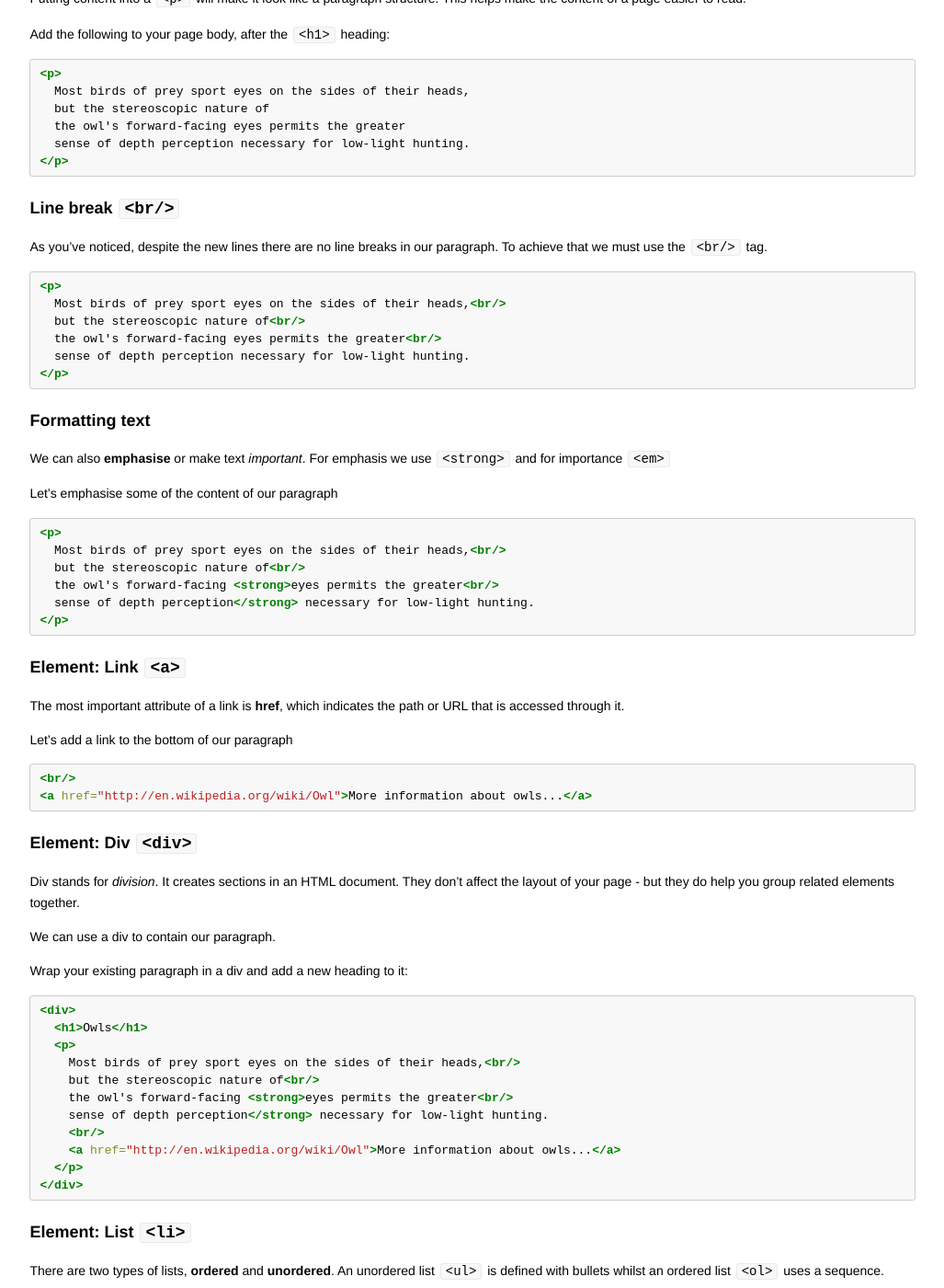
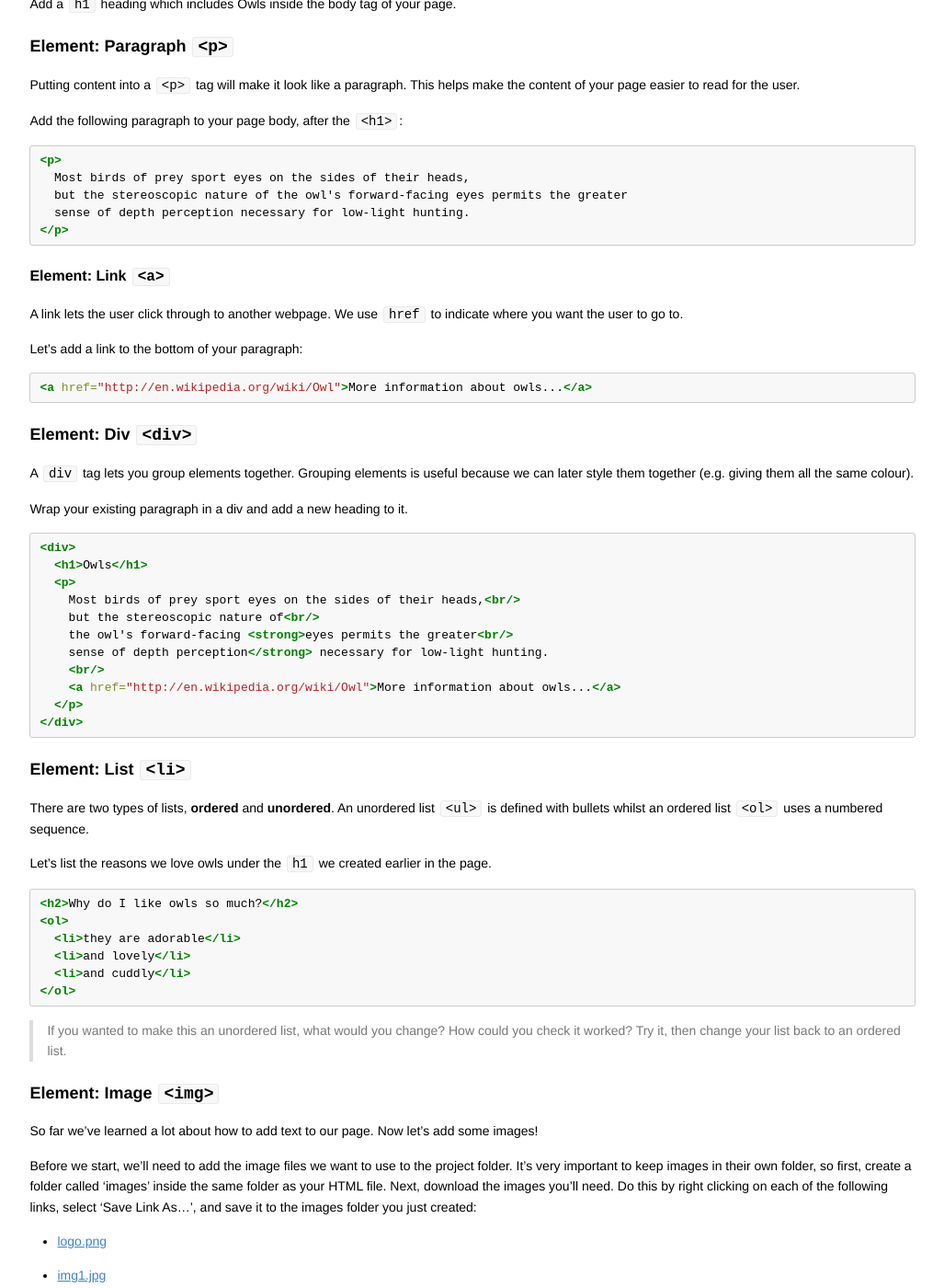
Before and after one commit to codebar/tutorials, a Jekyll site: the page built from html/lesson1/tutorial.md, in a window 1280 px wide and 1400 px high, scrolled down 2756 px. Shown: the whole window at 92% size, without its empty margins (126-1153 px from the left). Built offline with Jekyll 4.4.1, drawn with Linux system fonts in a browser that asks for light colours; Markdown is read by kramdown in place of the engine named in the settings; some of the changed text lies outside the part shown.

Commit message:
HTML tutorial 1 rewrite

````diff
--- a/html/lesson1/tutorial.md
+++ b/html/lesson1/tutorial.md
@@ -3,63 +3,46 @@ layout: page
 title: HTML & CSS Lesson 1
 ---
 
+##Objectives
+In this tutorial we are going to look at:
+
+* What is HTML?
+* Fundamental HTML elements
+* Webpage structure
+* Special HTML characters
+* HTML commenting
+
+##Goal
+By the end of this tutorial you will have build [this.](http://codebar.github.io/tutorials/html/lesson1/example.html "I love owls")
+
 ## What is HTML?
 
-**HTML** is the language used to build websites.
+**HTML** is the language used to build websites. All text and content that you see on the internet is built using HTML.
 
-It defines the structure of the website, so anything related to the content of the page itself: text, images, videos.
+**CSS** is used with HTML to style the page. However we will not be learning any of this today as this is covered in the next tutorial.
 
 
-### What does it stand for?
+### What does HTML stand for?
 
 **H**yper **T**ext **M**arkup **L**anguage
 
 
-### What makes a website
+## HTML elements
 
-HTML: structure of a website
+An **element** is an HTML building block. There are paragraphs, headings, links, lists, and [many more.](https://developer.mozilla.org/en/docs/Web/HTML/Element)
 
-CSS: presentation
-
-
-_The styling of a website is not part of the HTML._
-
-
-### Today we will be focusing on fundamental HTML concepts
-
-We will be building this [example page](http://codebar.github.io/tutorials/html/lesson1/example.html "I love owls")
-
-## But before we start...
-
-### HTML element anatomy
-
-An **element** is an HTML building block. There are paragraphs, headings, tables, links, lists, and many more.
-
-**Tags** mark the opening and closing of an element. They often contain other elements and text.
+HTML elements are made up of an opening tag, followed by content then the closing tag.
 
 `<tagname>some content</tagname>`
 
+Some HTML elements do not need a closing tag as they are used to place standalone elements on the webpage. For example:
+
 ```html
-<p>I am a paragraph</p>
-<h1>I am a heading</h1>
+<hr>
+<img>
 ```
 
-Some elements are standalone, as they cannot contain anything else. They look like this: `<tagname/>`
-
-```html
-<br/>
-<img/>
-```
-
-### Comments
-
-We can use a special kind of tag to add notes to our page. The computer will ignore them, but programmers can read them and understand how your code works.
-
-```html
-<!-- Note to self: this is where the header goes -->
-```
-
-### DOCTYPE and HTML tags
+## Webpage structure
 
 The doctype is the first thing that must be defined in an HTML page.
 It tells the browser which version of HTML the page is using.
@@ -70,7 +53,7 @@ It tells the browser which version of HTML the page is using.
 
 We will only be using html for now, but you can find more about doctypes [here](http://www.w3.org/wiki/Doctypes_and_markup_styles).
 
-The doctype is always followed by the `<html>` tag, which itself contains the contents of the page.
+The doctype is always followed by the `<html>` tag, which contains the contents of your page.
 
 ```html
 <!DOCTYPE html>
@@ -78,18 +61,47 @@ The doctype is always followed by the `<html>` tag, which itself contains the co
 </html>
 ```
 
-### HEAD and BODY tags
+## HEAD and BODY tags
 
-An HTML page is split into two parts. The **head** and the **body**.
+A HTML page is split into two parts. The **head** and the **body**.
 
 The **head** contains information like the page title, stylesheets, scripts and meta information.
 
 The **body** contains what is visible to the user.
 
 
-## Let's get started!
+### Let's get coding!
 
-Let's start by defining the basic structure of our website. Create a new folder for your work called "HTML tutorial 1". Then create a new file called "index.html" in that folder. Here's what you should put in it:
+Let's start by defining the basic structure of your website. Create a new folder for your work called "HTML tutorial 1". Then inside this folder create a new file called "index.html".
+
+With guidance from your coach:
+
+* declare the doctype to be HTML
+* open and close a set of `<html></html>` tags
+* Within this, create the head and body tags
+
+
+```html
+<!DOCTYPE html>
+<html>
+  <head>
+  </head>
+  <body>
+  </body>
+</html>
+```
+
+> If you load this in your browser, do you see anything on the page?
+
+Now inside your head tag create a title:
+
+```html
+<title>I love owls</title>
+```
+
+> Don't forget to save your changes before refreshing the browser!
+
+> You should see that the tab bar has changed? If not, double check your code.
 
 ```html
 <!DOCTYPE html>
@@ -98,17 +110,14 @@ Let's start by defining the basic structure of our website. Create a new folder
     <title>I love owls</title>
   </head>
   <body>
-    <!-- Put your page content in this body tag! -->
   </body>
 </html>
 ```
 
-> If you load this in your browser, do you see anything on the page?
-
-> What about in the browser's title bar or tab bar?
+Can you see that the title tag is indented, this makes your code much easier to read and you'll be able to see nested tags much easier.
 
 
-### Element: Heading
+### Element: Headings
 
 Headings come in many sizes
 
@@ -119,84 +128,39 @@ Headings come in many sizes
 ##### `<h5>Heading</h5>`
 ###### `<h6>Heading</h6>`
 
-Add a heading to your page. Place it inside the page body.
+A `h1` defines the most important heading whereas a `h6` defines the least important.
 
-```html
-<h1>Owls!</h1>
-```
-
-> Did you remember to add the heading to the body?
-
-> Don't forget to save your changes before refreshing the browser!
-
-### Nesting elements
-
-Elements can be nested inside each other. For example, by putting the `<h1>` inside the body tags you are nesting a heading inside the `<body>` of a page.
-
-> You must always close any element that you open. The first element you open, you close last!
+Add a `h1` heading which includes Owls inside the body tag of your page.
 
 ### Element: Paragraph `<p>`
 
-Putting content into a `<p>` will make it look like a paragraph structure. This helps make the content of a page easier to read.
+Putting content into a `<p>` tag will make it look like a paragraph. This helps make the content of your page easier to read for the user.
 
-Add the following to your page body, after the `<h1>` heading:
+Add the following paragraph to your page body, after the `<h1>`:
 
 ```html
 <p>
   Most birds of prey sport eyes on the sides of their heads,
-  but the stereoscopic nature of
-  the owl's forward-facing eyes permits the greater
+  but the stereoscopic nature of the owl's forward-facing eyes permits the greater
   sense of depth perception necessary for low-light hunting.
 </p>
 ```
 
-### Line break `<br/>`
-As you've noticed, despite the new lines there are no line breaks in our paragraph.
-To achieve that we must use the `<br/>` tag.
+#### Element: Link `<a>`
+
+A link lets the user click through to another webpage. We use `href` to indicate where you want the user to go to.
+
+Let's add a link to the bottom of your paragraph:
 
 ```html
-<p>
-  Most birds of prey sport eyes on the sides of their heads,<br/>
-  but the stereoscopic nature of<br/>
-  the owl's forward-facing eyes permits the greater<br/>
-  sense of depth perception necessary for low-light hunting.
-</p>
-```
-
-### Formatting text
-
-We can also **emphasise** or make text *important*.
-For emphasis we use `<strong>` and for importance `<em>`
-
-Let's emphasise some of the content of our paragraph
-
-```html
-<p>
-  Most birds of prey sport eyes on the sides of their heads,<br/>
-  but the stereoscopic nature of<br/>
-  the owl's forward-facing <strong>eyes permits the greater<br/>
-  sense of depth perception</strong> necessary for low-light hunting.
-</p>
-```
-
-### Element: Link `<a>`
-
-The most important attribute of a link is **href**, which indicates the path or URL that is accessed through it.
-
-Let's add a link to the bottom of our paragraph
-
-```html
-<br/>
 <a href="http://en.wikipedia.org/wiki/Owl">More information about owls...</a>
 ```
 
 ### Element: Div `<div>`
 
-Div stands for _division_. It creates sections in an HTML document. They don't affect the layout of your page - but they do help you group related elements together.
+A `div` tag lets you group elements together. Grouping elements is useful because we can later style them together (e.g. giving them all the same colour).
 
-We can use a div to contain our paragraph.
-
-Wrap your existing paragraph in a div and add a new heading to it:
+Wrap your existing paragraph in a div and add a new heading to it.
 
 ```html
 <div>
@@ -212,13 +176,12 @@ Wrap your existing paragraph in a div and add a new heading to it:
 </div>
 ```
 
-
 ### Element: List `<li>`
 
 There are two types of lists, **ordered** and **unordered**.
-An unordered list `<ul>` is defined with bullets whilst an ordered list `<ol>` uses a sequence.
+An unordered list `<ul>` is defined with bullets whilst an ordered list `<ol>` uses a numbered sequence.
 
-Let's list the reasons we like owls so much under the main heading of the page (the `<h1>` element we added earlier on)
+Let's list the reasons we love owls under the `h1` we created earlier in the page.
 
 ```html
 <h2>Why do I like owls so much?</h2>
@@ -233,11 +196,9 @@ Let's list the reasons we like owls so much under the main heading of the page (
 
 ### Element: Image `<img>`
 
-So far we've learned a lot about how to add text to our page. But how about something to look at?
+So far we've learned a lot about how to add text to our page. Now let's add some images!
 
-Let's add some images!
-
-Before we start, we'll need to add the image files we want to use to the project folder.  It's a good idea to keep images in their own folder, so first, create a folder called 'images' inside the same folder as your HTML file.  Next, download the images you'll need. Do this by right clicking on each of the following links, select 'Save Link As...', and save it to the images folder you just created:
+Before we start, we'll need to add the image files we want to use to the project folder.  It's very important to keep images in their own folder, so first, create a folder called 'images' inside the same folder as your HTML file.  Next, download the images you'll need. Do this by right clicking on each of the following links, select 'Save Link As...', and save it to the images folder you just created:
 
 * [logo.png](/html/lesson1/images/logo.png "logo.png")
 * [img1.jpg](/html/lesson1/images/img1.jpg "img1.jpg")
@@ -251,9 +212,9 @@ Images are primarily made up of three attributes
 
 * the `<img>` tag
 * the `src` attribute, which lets the page know what image we want to view
-* the `alt` attribute, where we describe our image for people who can't see it
+* the `alt` attribute, this provides extra information if it cannot be seen on the webpage for any reason
 
-Before the main heading of the page, add the following
+In order for us to see this image on the webpage we need to link to the image, this involves telling the webpage where it is and what it is called. TBefore the main heading of the page, add the following
 
 ```html
 <div>
@@ -261,14 +222,11 @@ Before the main heading of the page, add the following
 </div>
 ```
 
-> Remember: the `<head>` section is not the same as a heading! Make sure your new `<div>` is in the page body.
-
-> Can you see the codebar logo? What happens when you change logo to logo1?
-
-> If you can't see your image, make sure you put it in the `images` folder.
+Here you can see we have told the `src` of the `href` to look in the images folder and display the image `logo.png`, then we have given it a relevant `alt` attribute.
 
 Let's add some more images. This time, we'll put them in a list.
-Do this underneath  the `<h2>Why do I like owls so much?</h2>` heading.
+
+Do this underneath the `<h2>Why do I like owls so much?</h2>` heading.
 
 ```html
 <ul>
@@ -277,8 +235,6 @@ Do this underneath  the `<h2>Why do I like owls so much?</h2>` heading.
   <li><img src="images/img3.jpg" alt="cuddly"/></li>
 </ul>
 ```
-
-So a list can not only contain text, but other elements as well.
 
 ### Adding a link on multiple elements
 
@@ -301,6 +257,22 @@ Add this underneath the ordered list about why we like owls.
 
 > Click any of the images. Can you get to the link's page?
 > What happens if you take the `<br/>` tag out? Remember to put it back afterwards!
+
+### Formatting text
+
+We can also **emphasise** or make text *important*.
+For emphasis we use `<strong>` and for importance `<em>`
+
+Let's emphasise some of the content of your paragraph
+
+```html
+<p>
+  Most birds of prey sport eyes on the sides of their heads,
+  but the stereoscopic nature of
+  the owl's forward-facing <strong>eyes permits the greater
+  sense of depth perception</strong> necessary for low-light hunting.
+</p>
+```
 
 ### Special characters and more formatting
 
@@ -363,4 +337,17 @@ Add a share on twitter link along with your other sharing links.
 
 ---
 
+### Commenting
+
+We can use a special kind of tag to add notes to our page. The computer will ignore them, but programmers can read them and understand how your code works.
+
+```html
+<!-- Note to self: this is where the header goes -->
+```
+
 This ends our first lesson. Is there something you don't understand? Try and go through the provided resources with your coach. If you have any feedback, or can think of ways to improve this tutorial [send us an email](mailto:feedback@codebar.io) and let us know.
+
+###Further reading
+
+*[HTML elements](https://developer.mozilla.org/en/docs/Web/HTML/Element)
+*[Special characters](http://htmlandcssbook.com/extras/html-escape-codes)
````
Also changed, not shown: other parts of html/lesson1/tutorial.md (+2 -0 lines).
